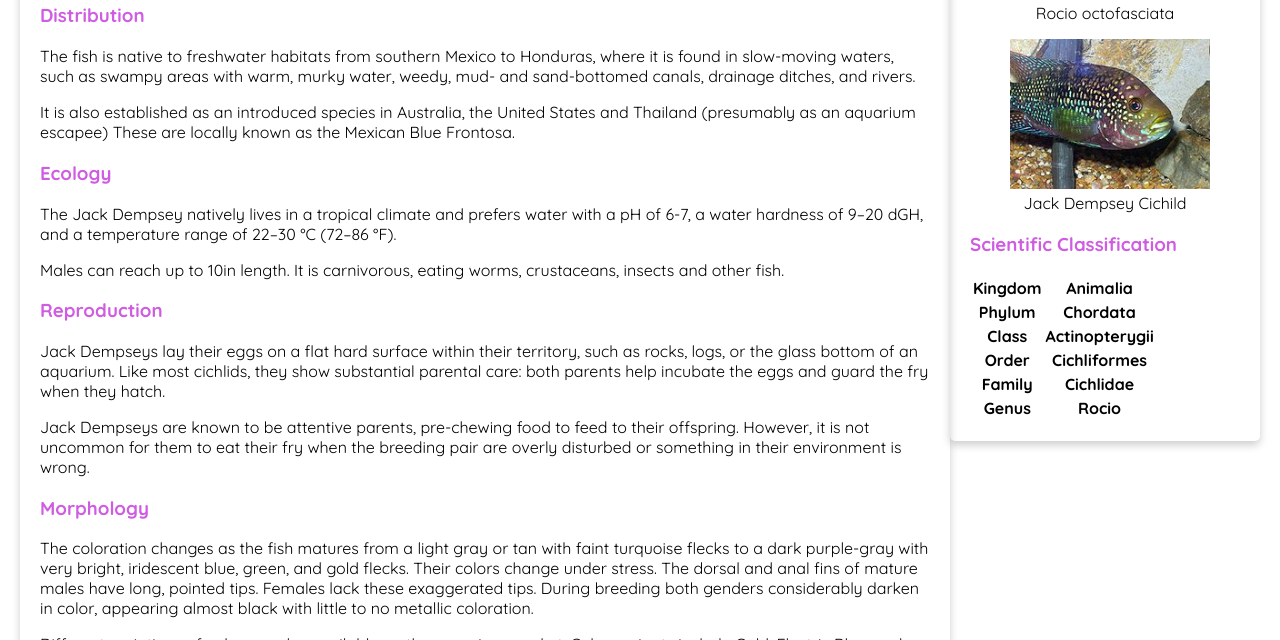
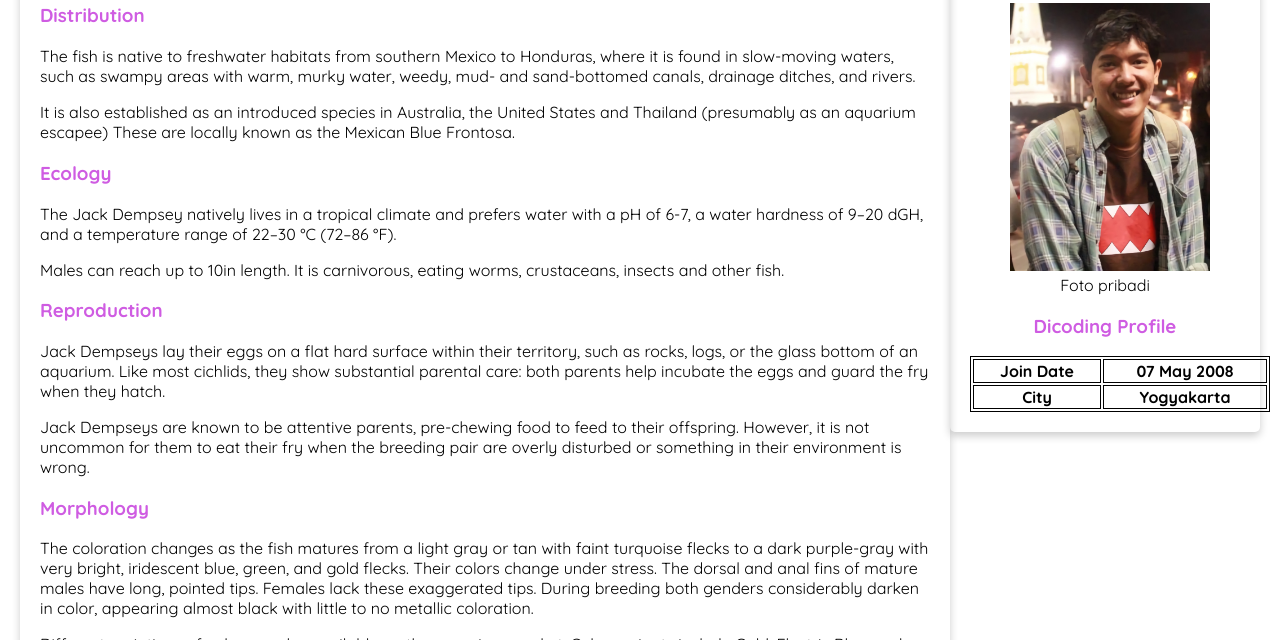
Before and after one commit to iandamping/Front-End-Path, a plain HTML site: page submissionIndex.html in a window 1280 px wide. Shown: the part 460-1100 px from the top of the page. Drawn offline with Linux system fonts and the light colour scheme.

Commit message:
fixing aside

```diff
--- a/assets/styles/submissionStyles.css
+++ b/assets/styles/submissionStyles.css
@@ -179,6 +179,11 @@ aside {
     width: 200px;
 }
 
+.profile-section {
+    text-align: center;
+}
+
+table, td, th { border: 1px solid black; width: 300px; }
 
 .featured-image{
     width: 100%;
--- a/submissionIndex.html
+++ b/submissionIndex.html
@@ -111,42 +111,27 @@
         <aside class="card">
             <article class="profile">
                 <header>
-                    <h2>Jack Dempsey Cichild</h2>
-                    <p>Rocio octofasciata</p>
+                    <h2>Profile</h2>
                     <figure>
-                        <img src="assets/image/profile_jack_dempsey.jpg">
-                        <figcaption>Jack Dempsey Cichild</figcaption>
+                        <img src="assets/image/ian_damping.jpg">
+                        <figcaption>Foto pribadi</figcaption>
                     </figure>
                 </header>
             </article>
 
-            <section>
-                <h3>Scientific Classification</h3>
-                <table>
+            <section class="profile-section">
+                <h3>Dicoding Profile</h3>
+                <table >
                     <tr>
-                        <th>Kingdom</th>
-                        <th>Animalia</th>
+                        <th>Join Date</th>
+                        <th>07 May 2008</th>
                     </tr>
+
                     <tr>
-                        <th>Phylum</th>
-                        <th>Chordata</th>
+                        <th>City</th>
+                        <th>Yogyakarta</th>
                     </tr>
-                    <tr>
-                        <th>Class</th>
-                        <th>Actinopterygii</th>
-                    </tr>
-                    <tr>
-                        <th>Order</th>
-                        <th>Cichliformes</th>
-                    </tr>
-                    <tr>
-                        <th>Family</th>
-                        <th>Cichlidae</th>
-                    </tr>
-                    <tr>
-                        <th>Genus</th>
-                        <th>Rocio</th>
-                    </tr>
+
                 </table>
             </section>
         </aside>
```
Also changed, not shown: assets/image/fish_distribution.jpg (deleted), assets/image/ian_damping.jpg (added), assets/image/profile_jack_dempsey.jpg (deleted), assets/image/tropical_river.jpg (deleted).
